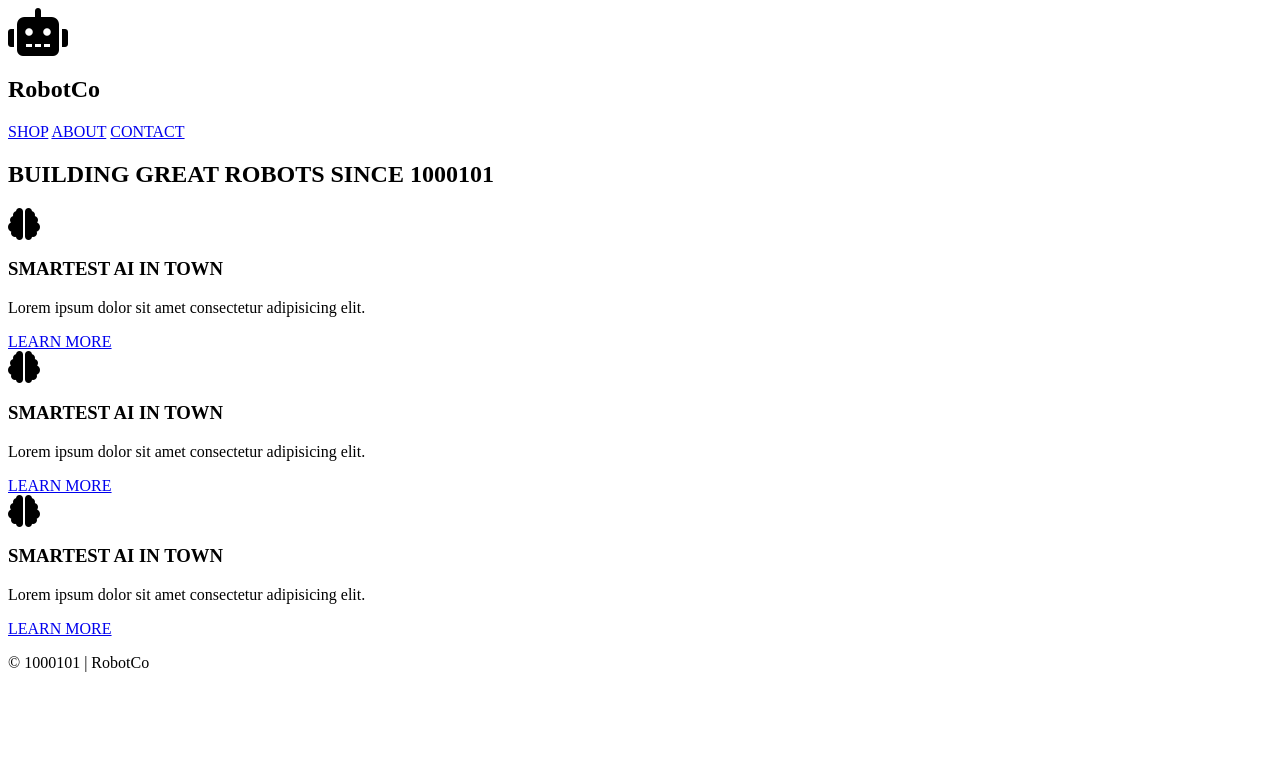
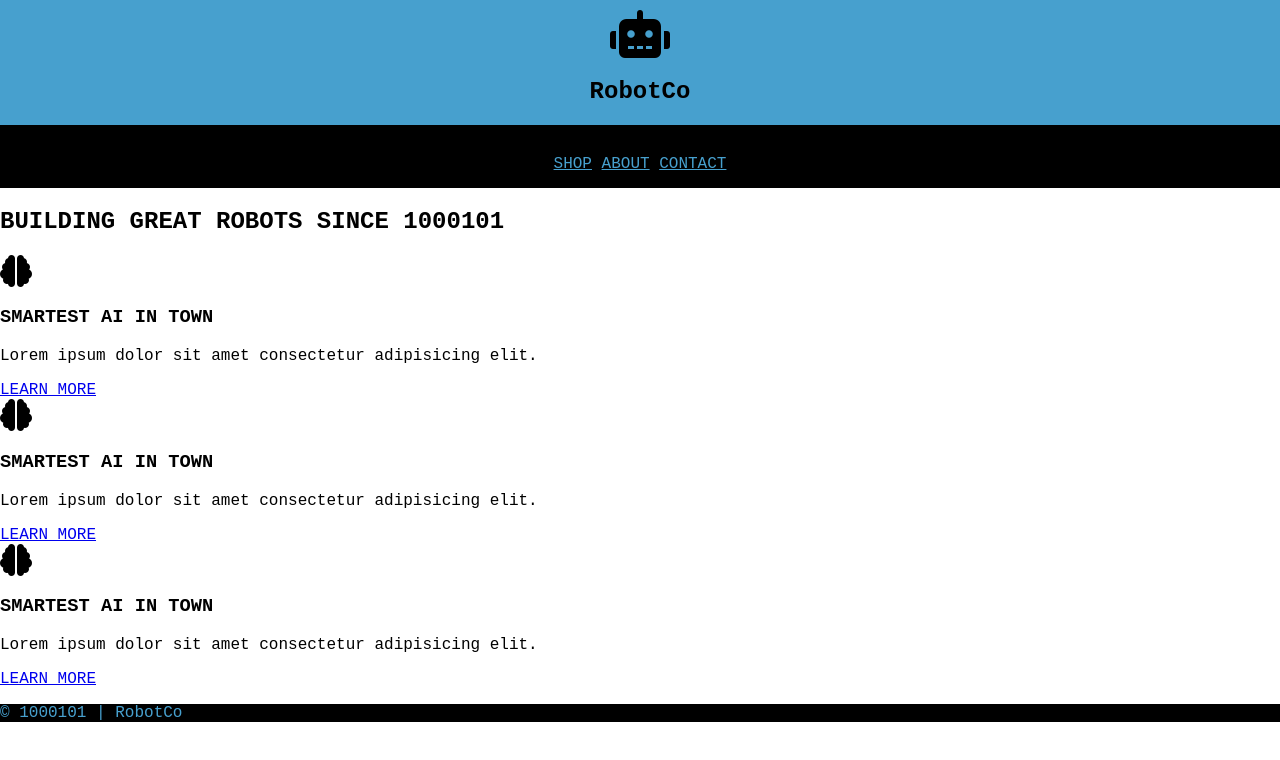
Before and after one commit to SnowSlurpie/robotco, a plain HTML site: page index.html in a window 1280 px wide. Drawn offline with Linux system fonts and the light colour scheme.

Commit message:
starts header styles

```diff
--- a/css/style.css
+++ b/css/style.css
@@ -0,0 +1,43 @@
+/* global selector */
+* {
+   font-family: 'Courier New'
+}
+
+html, body {
+    margin: 0;
+    padding: 0;
+    height: 100%;
+}
+
+header {
+    background-color: #47a0ce;
+    text-align:center;
+
+}
+
+nav {
+    padding: 30px 15px 15px 15px;
+
+}
+
+#logo-container {
+    padding-top: 10px;
+}
+
+.bg-dark {
+    background:black;
+    color:#47a0ce;
+
+}
+
+.bg-dark a {
+    color:#47a0ce;
+}
+
+#hero {
+
+}
+
+.callout {
+
+}
--- a/index.html
+++ b/index.html
@@ -11,11 +11,11 @@
 <body>
 
     <header>
-        <div>
+        <div id="logo-container">
             <i class="fa-solid fa-robot fa-3x"></i>
             <h2>RobotCo</h2>
         </div>
-        <nav>
+        <nav class="bg-dark">
             <a href="#">SHOP</a>
             <a href="#">ABOUT</a>
             <a href="#">CONTACT</a>
@@ -47,7 +47,7 @@
 
     </section>
 
-<footer>
+<footer class="bg-dark">
     <p>&copy; 1000101 | RobotCo</p>
 </footer>
 </body>
```
